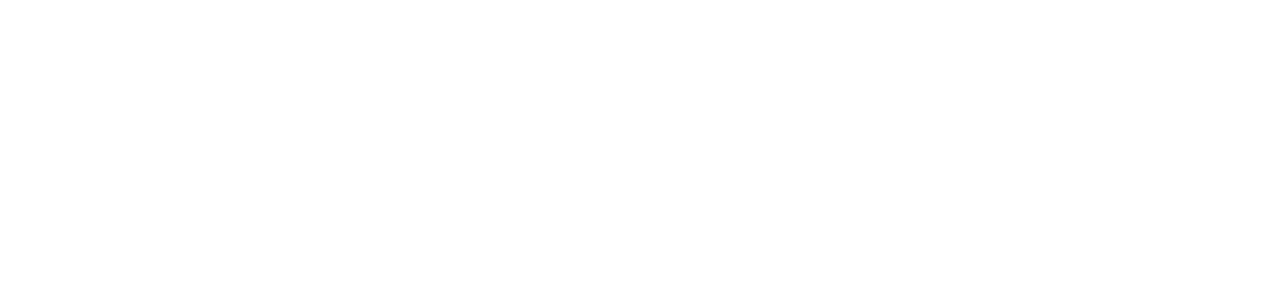
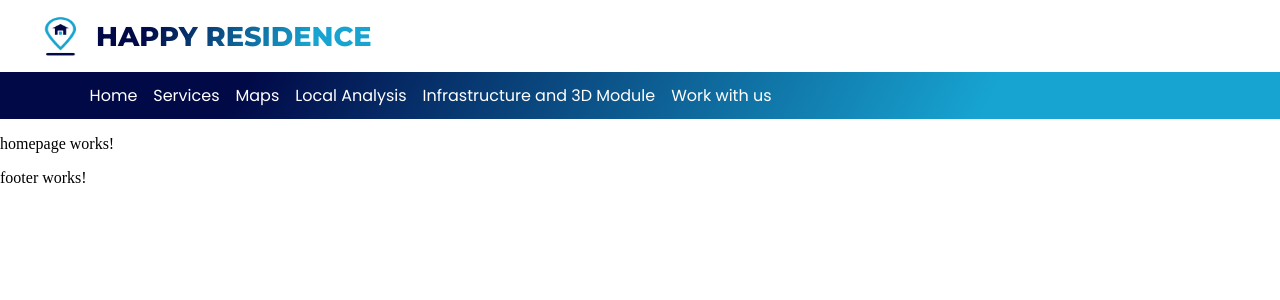
Before and after one commit to Shaik-Amreen/sihkaramfrontend, an Angular app: page /homepage in a window 1280 px wide. Before the commit this address led to /. Shown: the top 300 px of the page. Built offline with nearby package versions, Linux system fonts and the light colour scheme.

Commit message:
complete topnav

```diff
--- a/package.json
+++ b/package.json
@@ -3,7 +3,7 @@
   "version": "0.0.0",
   "scripts": {
     "ng": "ng",
-    "start": "ng serve",
+    "start": "ng serve --o",
     "build": "ng build",
     "watch": "ng build --watch --configuration development",
     "test": "ng test"
--- a/src/app/app-routing.module.ts
+++ b/src/app/app-routing.module.ts
@@ -11,10 +11,10 @@ import { MainpageComponent } from './mainpage/mainpage.component';
 import { MapsComponent } from './maps/maps.component';
 
 const routes: Routes = [
-  {path:"",redirectTo:'/Homepage',pathMatch:'full'},
-  {path:'Homepage',component:MainpageComponent,pathMatch:'full',
+  {path:"",redirectTo:'/homepage',pathMatch:'full'},
+  {path:'homepage',component:MainpageComponent,
   children:[
-    {path:'',component:HomepageComponent},
+    {path:'',component:HomepageComponent,pathMatch:'full'},
     {path:'services',component:AppservicesComponent},
     {path:'contactus',component:ContactusComponent},
     {path:'feedback',component:FeedbackComponent},
--- a/src/app/navbar/navbar.component.css
+++ b/src/app/navbar/navbar.component.css
@@ -0,0 +1,36 @@
+@import url('https://fonts.googleapis.com/css2?family=Poppins&display=swap');
+@import url('https://fonts.googleapis.com/css2?family=Montserrat:wght@800&display=swap');
+.backgroundColor {
+    background: rgb(1, 9, 71);
+    background: linear-gradient(118deg, rgba(1, 9, 71, 1) 19%, rgba(23, 164, 209, 1) 77%);
+    color: white;
+    padding: 0.7rem;
+    padding-left: 7vw;
+    font-family: 'Poppins', sans-serif;
+}
+
+.nav-item {
+    margin-right: 1rem;
+    cursor: pointer;
+}
+
+.topNav {
+    padding: 1rem;
+    max-height: 5vh;
+    display: flex;
+    align-items: center;
+    margin-left:2vw;
+
+}
+
+.logo_name {
+    font-family: 'Montserrat';
+    font-weight: 900 !important;
+    font-size: 1.7rem;
+    background: rgb(1, 9, 71);
+    background: linear-gradient(118deg, rgba(1, 9, 71, 1) 19%, rgba(23, 164, 209, 1) 77%);
+    -webkit-background-clip: text;
+    -webkit-text-fill-color: transparent;
+
+
+}
--- a/src/app/navbar/navbar.component.html
+++ b/src/app/navbar/navbar.component.html
@@ -1,3 +1,14 @@
 <div class="navbar">
-<p>navbar</p>
+    <div class="topNav">
+        <img src="assets/logo.png" style="height:5vh ;width: 3vw;margin-right: 1rem;" alt="hello" />
+        <span class="logo_name">HAPPY RESIDENCE</span>
+    </div>
+    <div class="backgroundColor">
+        <span class="nav-item" routerLink="/homepage">Home</span>
+        <span class="nav-item" routerLink="services">Services</span>
+        <span class="nav-item" routerLink="maps">Maps</span>
+        <span class="nav-item" routerLink="services">Local Analysis</span>
+        <span class="nav-item" routerLink="services">Infrastructure and 3D Module</span>
+        <span class="nav-item" routerLink="services">Work with us</span>
+    </div>
 </div>
```
Also changed, not shown: hello.txt (deleted), src/assets/logo.png (added), 1 other file (tests, documents, lock files or other folders).
